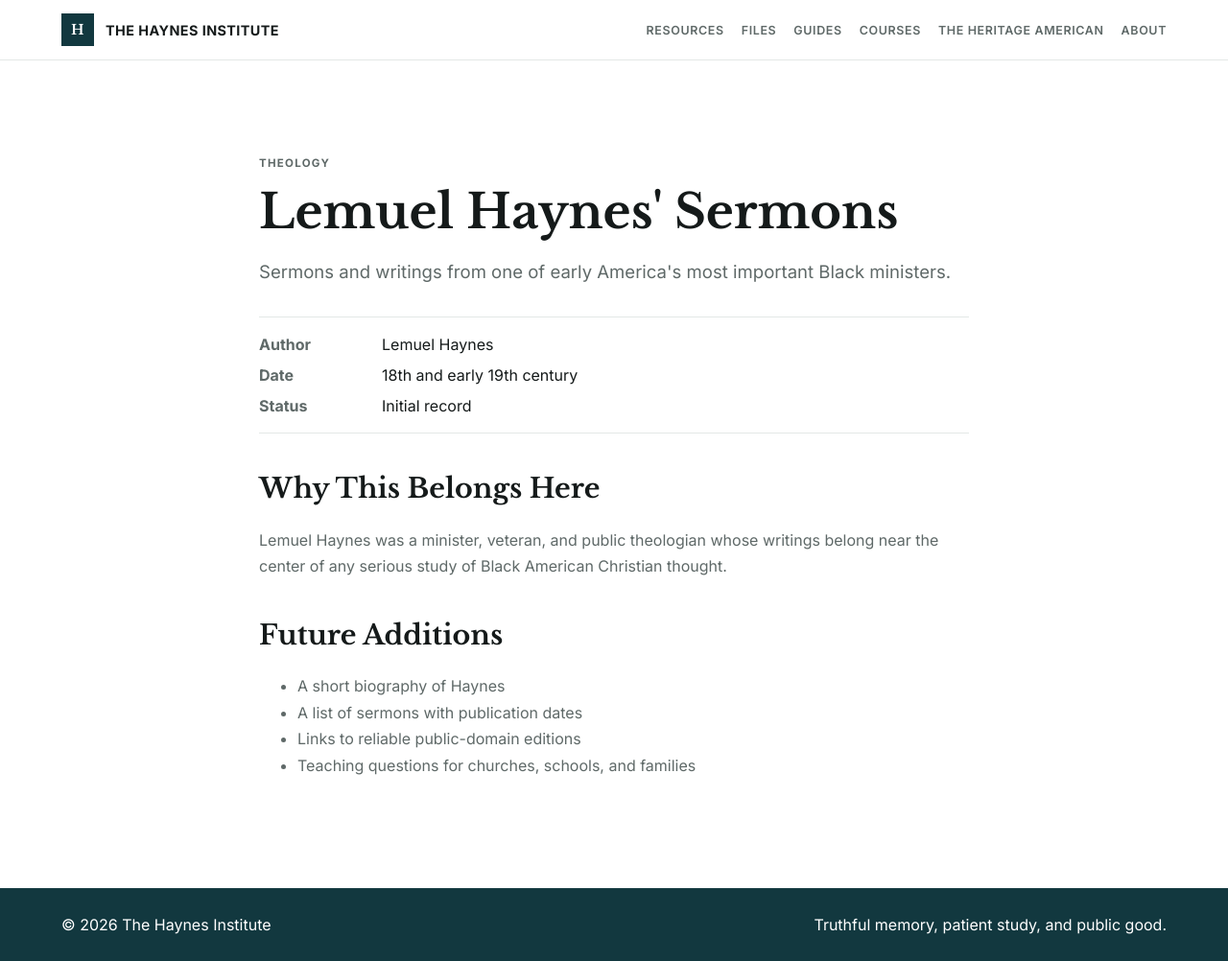
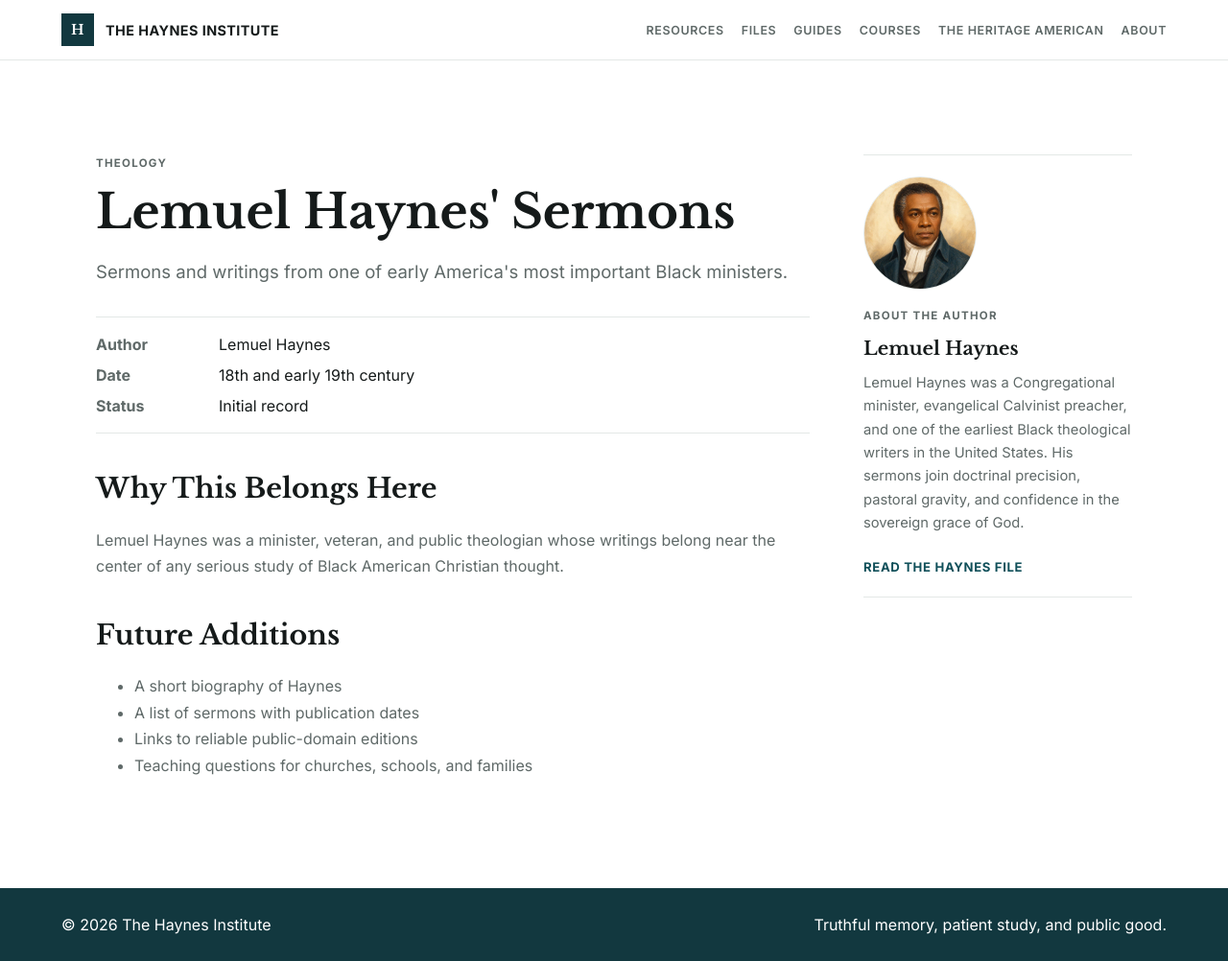
Before and after one commit to devguykyle/haynes-institute, a Jekyll site: the page built from _resources/lemuel-haynes-sermons.md, in a window 1280 px wide and 1002 px high. Shown: the whole window at 96% size. Built offline with Jekyll 4.4.1, drawn with Linux system fonts in a browser that asks for light colours.

Commit message:
W. Bishop Johnson article

```diff
--- /dev/null
+++ b/_includes/author-sidebar.html
@@ -0,0 +1,39 @@
+{% assign author_name = include.author | default: include.name %}
+{% assign author_image = nil %}
+{% assign author_url = nil %}
+{% assign author_bio = nil %}
+{% case author_name %}
+  {% when "Lemuel Haynes" %}
+    {% assign author_image = "/assets/images/authors/lemuel-haynes.jpg" %}
+    {% assign author_url = "/files/haynes/" %}
+    {% assign author_bio = "Lemuel Haynes was a Congregational minister, evangelical Calvinist preacher, and one of the earliest Black theological writers in the United States. His sermons join doctrinal precision, pastoral gravity, and confidence in the sovereign grace of God." %}
+  {% when "Jupiter Hammon" %}
+    {% assign author_image = "/assets/images/authors/jupiter-hammon.jpg" %}
+    {% assign author_url = "/files/hammon/" %}
+    {% assign author_bio = "Jupiter Hammon was an early Black American Protestant poet, essayist, and Christian moral teacher. His writings press readers toward salvation in Christ, repentance, Scripture, holy living, and readiness for eternity." %}
+  {% when "Joseph H. Jackson" %}
+    {% assign author_image = "/assets/images/authors/joseph-h-jackson.jpg" %}
+    {% assign author_url = "/files/jackson/" %}
+    {% assign author_bio = "Joseph H. Jackson was a Baptist pastor, denominational statesman, and president of the National Baptist Convention. His work joined gospel preaching, moral responsibility, household order, lawful conduct, and institutional strength." %}
+  {% when "William Bishop Johnson" %}
+    {% assign author_image = "/assets/images/authors/william-bishop-johnson.jpg" %}
+    {% assign author_url = "/files/johnson/" %}
+    {% assign author_bio = "William Bishop Johnson was a Black Baptist pastor, editor, and denominational builder. His work stood at the meeting place of pulpit, press, church order, education, public morals, and Christian responsibility." %}
+  {% when "John Eliot" %}
+    {% assign author_image = "/assets/images/authors/john-eliot.jpg" %}
+    {% assign author_bio = "John Eliot was an English Puritan minister and missionary whose labors joined preaching, catechesis, translation, and pastoral concern for the spread of Protestant Christianity." %}
+  {% when "Richard Sibbes" %}
+    {% assign author_image = "/assets/images/authors/richard-sibbes.jpg" %}
+    {% assign author_bio = "Richard Sibbes was an English Puritan theologian and preacher remembered for devotional warmth, pastoral tenderness, and a deeply Christ-centered account of Christian consolation." %}
+{% endcase %}
+{% if author_image and author_bio %}
+  <aside class="author-sidebar" aria-label="About {{ author_name }}">
+    <img src="{{ author_image | relative_url }}" alt="Illustrated portrait of {{ author_name }}">
+    <p class="eyebrow">About the Author</p>
+    <h2>{{ author_name }}</h2>
+    <p>{{ author_bio }}</p>
+    {% if author_url %}
+      <a class="text-link" href="{{ author_url | relative_url }}">Read the {{ author_name | split: ' ' | last }} File</a>
+    {% endif %}
+  </aside>
+{% endif %}
--- a/_layouts/resource.html
+++ b/_layouts/resource.html
@@ -2,7 +2,18 @@
 layout: default
 ---
 
-<article class="page-content resource-page">
+{% assign sidebar_author = page.author %}
+{% if sidebar_author == "The Haynes Institute" and page.people %}
+  {% assign sidebar_author = page.people | first %}
+{% endif %}
+{% assign has_author_sidebar = false %}
+{% case sidebar_author %}
+  {% when "Lemuel Haynes", "Jupiter Hammon", "Joseph H. Jackson", "William Bishop Johnson", "John Eliot", "Richard Sibbes" %}
+    {% assign has_author_sidebar = true %}
+{% endcase %}
+
+<article class="page-content resource-page{% if has_author_sidebar %} resource-page--with-sidebar{% endif %}">
+  <div class="resource-page__main">
     <p class="eyebrow">{{ page.category }}</p>
     <h1>{{ page.title }}</h1>
     {% if page.subtitle %}<p class="subtitle">{{ page.subtitle }}</p>{% endif %}
@@ -13,4 +24,8 @@ layout: default
       {% if page.status %}<div><dt>Status</dt><dd>{{ page.status }}</dd></div>{% endif %}
     </dl>
     {{ content }}
+  </div>
+  {% if has_author_sidebar %}
+    {% include author-sidebar.html author=sidebar_author %}
+  {% endif %}
 </article>
--- a/assets/css/style.scss
+++ b/assets/css/style.scss
@@ -480,6 +480,53 @@ a {
   margin: 0;
 }
 
+
+.resource-page--with-sidebar {
+  align-items: start;
+  display: grid;
+  gap: clamp(28px, 5vw, 56px);
+  grid-template-columns: minmax(0, 1fr) minmax(220px, 280px);
+  max-width: 1120px;
+}
+
+.resource-page__main {
+  min-width: 0;
+}
+
+.author-sidebar {
+  border-bottom: 1px solid var(--line);
+  border-top: 1px solid var(--line);
+  padding: 22px 0;
+  position: sticky;
+  top: 92px;
+}
+
+.author-sidebar img {
+  aspect-ratio: 1;
+  border: 1px solid var(--line);
+  border-radius: 999px;
+  display: block;
+  height: 118px;
+  margin-bottom: 18px;
+  object-fit: cover;
+  width: 118px;
+}
+
+.author-sidebar h2 {
+  font-family: var(--serif);
+  font-size: 1.22rem;
+  letter-spacing: 0;
+  line-height: 1.2;
+  margin: 0 0 12px;
+  text-transform: none;
+}
+
+.author-sidebar p:not(.eyebrow) {
+  color: var(--muted);
+  font-size: 0.92rem;
+  line-height: 1.65;
+  margin: 0 0 16px;
+}
 .resource-meta {
   border-bottom: 1px solid var(--line);
   border-top: 1px solid var(--line);
@@ -979,6 +1026,7 @@ a {
     padding-top: 44px;
   }
 
+  .resource-page--with-sidebar,
   .resource-action-grid,
   .resource-index--grid,
   .resource-index--three,
@@ -987,6 +1035,10 @@ a {
   .book-list,
   .resource-meta div {
     grid-template-columns: 1fr;
+  }
+
+  .author-sidebar {
+    position: static;
   }
 
   .course-lesson {
```
Lines whose indentation alone changed are shown as unchanged.
